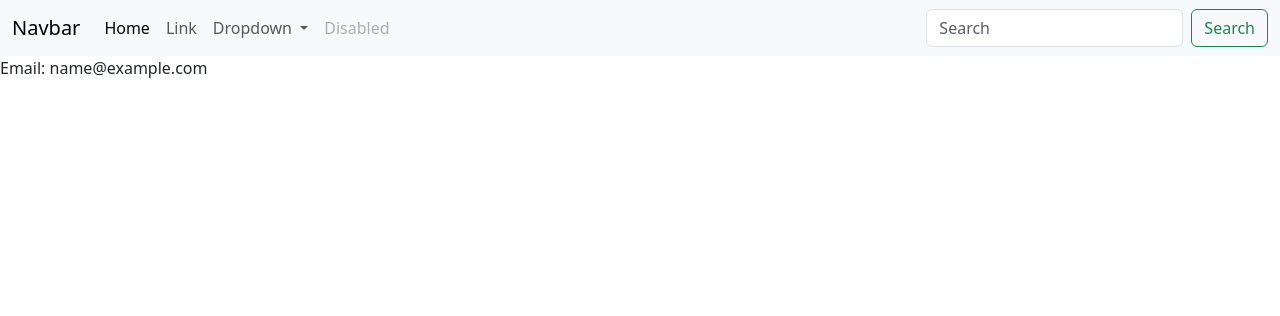
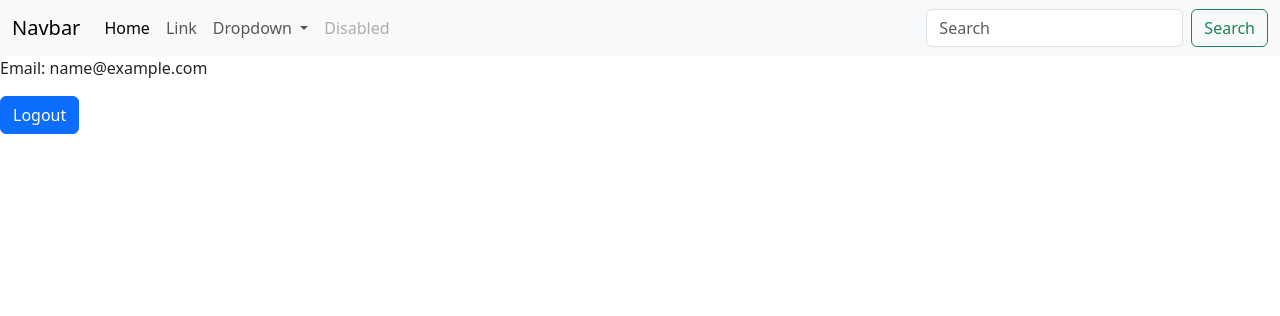
Before and after one commit to SarveshR7106/TrekMate, a Flask app: template templates/user.html in a window 1280 px wide. Shown: the top 316 px of the page. Run offline with Flask 3, Linux system fonts and the light colour scheme; the template is opened without the code that fills it: most values are stand-ins (such as "Sample title", 1, 10 or a date in 2020).

Commit message:
Sessions created and Logout Page created
Have created Logout and session do create a skeletal closed loop from login to logout

```diff
--- a/app.py
+++ b/app.py
@@ -1,7 +1,7 @@
-from flask import Flask, redirect, url_for, render_template, request
+from flask import Flask, redirect, url_for, render_template, request, session
 
 app = Flask(__name__)
-
+app.secret_key = "HELLOO!!"
 
 @app.route("/")
 def home():
@@ -11,13 +11,23 @@ def home():
 def login():
     if request.method == "POST":
         user = request.form["email"]
-        return redirect(url_for("user", usr=user))
+        session["user"] = user
+        return redirect(url_for("user"))
     else:
         return render_template("login.html")
 
-@app.route("/<usr>")
-def user(usr):
-    return render_template("user.html", email = usr)
+@app.route("/user")
+def user():
+    if "user" in session:
+        email = session["user"]
+        return render_template("user.html", email = email)
+    else:
+        return redirect(url_for("login"))
+
+@app.route("/logout")
+def logout():
+    session.pop("user")
+    return render_template("logout.html")
 
 if __name__ == "__main__":
     app.run(debug=True)
--- a/templates/home.html
+++ b/templates/home.html
@@ -1,4 +1,5 @@
 {% extends "base.html" %}
+{% block Title %}Home Page{% endblock %}
 {% block content %}
     <p>Home Page</p>
 {% endblock %}
--- /dev/null
+++ b/templates/logout.html
@@ -0,0 +1,6 @@
+{% extends "base.html" %}
+{% block Title %}Logout Page{% endblock %}
+{% block content %}
+    <a href="{{ url_for('login')}}"><button class="btn btn-primary" type="submit">Login</button></a>
+    <a href="{{ url_for('home')}}"><button class="btn btn-primary" type="submit">Home</button></a>
+{% endblock %}
--- a/templates/user.html
+++ b/templates/user.html
@@ -2,4 +2,5 @@
 {% block title %}User Page{% endblock %}
 {% block content %}
     <p>Email: {{email}}</p>
+    <a href="{{ url_for('logout')}}"><button class="btn btn-primary" type="submit">Logout</button></a>
 {% endblock %}
```
